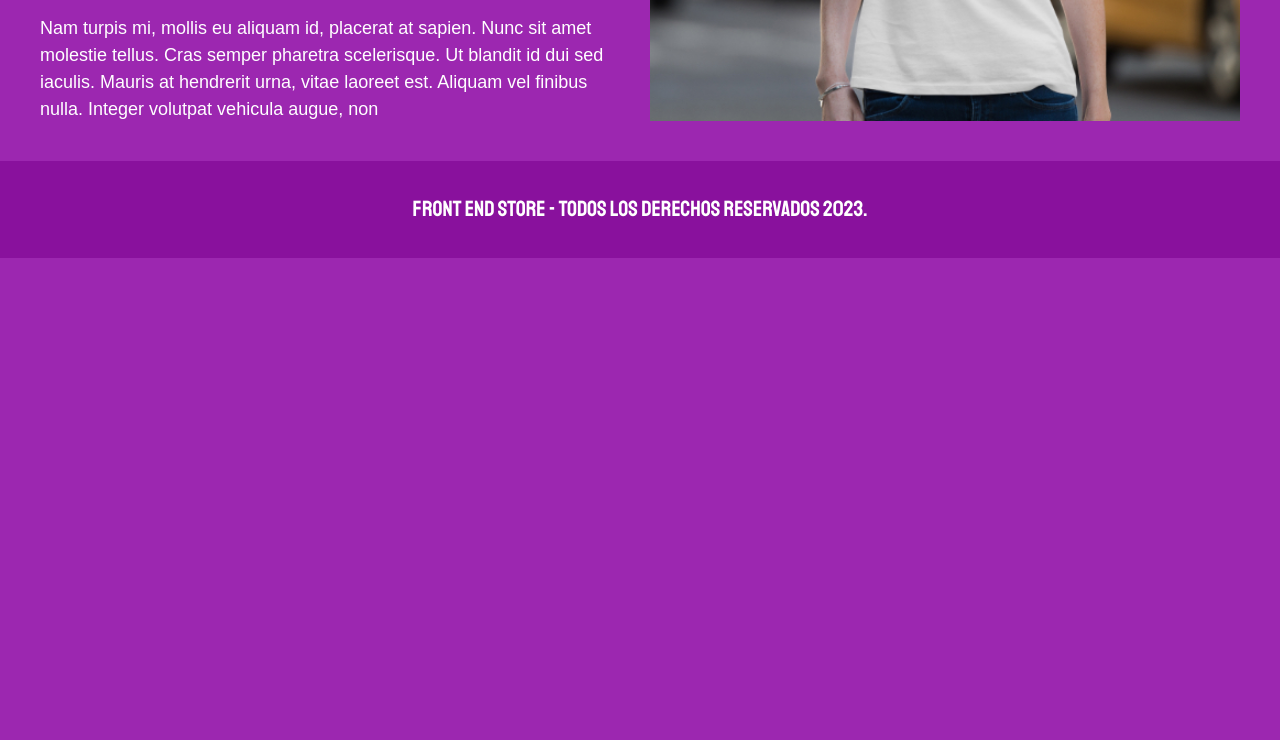
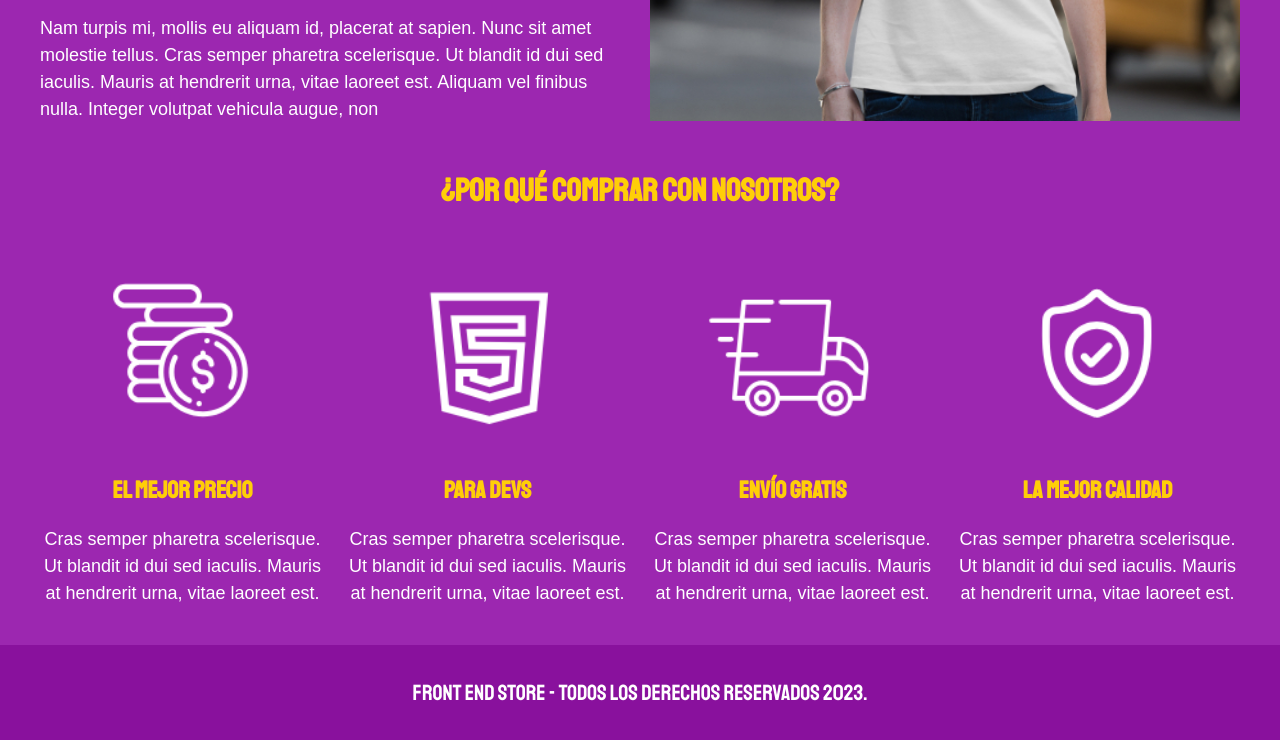
Before and after one commit to Patchwtf/FrontEnd-Store, a plain HTML site: page nosotros.html in a window 1280 px wide. Shown: the part 634-1374 px from the top of the page. Before the commit the page ends 892 px from the top, so only its background shows below. Drawn offline with Linux system fonts and the light colour scheme.

Commit message:
Se termino el desarrollo de nosotros

```diff
--- a/css/styles.css
+++ b/css/styles.css
@@ -193,7 +193,7 @@ h3 {
 /* Nosotros */
 
 .nosotros {
-  display: grid ;
+  display: grid;
   grid-template-rows: repeat(2, auto);
 }
 
@@ -213,3 +213,29 @@ h3 {
     grid-column: 2/3;
   }
 }
+
+/* Bloques */
+
+.bloques {
+  display: grid;
+  grid-template-columns: repeat(2, 1fr);
+  gap: 2rem;
+}
+
+@media (min-width: 768px) {
+  .bloques {
+    grid-template-columns: repeat(4, 1fr);
+  }
+}
+
+.bloque {
+  text-align: center;
+}
+
+.bloque__titulo {
+  margin: 0;
+}
+
+.bloque__imagen {
+  width: 100%;
+}
--- a/nosotros.html
+++ b/nosotros.html
@@ -60,7 +60,60 @@
           class="nosotros__imagen" />
       </div>
     </main>
-
+    <section class="contenedor comprar">
+      <h2 class="comprar__titulo">¿Por qué comprar con nosotros?</h2>
+      <div class="bloques">
+        <div class="bloque">
+          <img
+            src="img/icono_1.png"
+            alt="porque comprar"
+            class="bloque__imagen" />
+          <h3 class="bloque__titulo">El mejor Precio</h3>
+          <p>
+            Cras semper pharetra scelerisque. Ut blandit id dui sed iaculis.
+            Mauris at hendrerit urna, vitae laoreet est.
+          </p>
+        </div>
+        <!-- .bloque -->
+        <div class="bloque">
+          <img
+            src="img/icono_2.png"
+            alt="porque comprar"
+            class="bloque__imagen" />
+          <h3 class="bloque__titulo">Para Devs</h3>
+          <p>
+            Cras semper pharetra scelerisque. Ut blandit id dui sed iaculis.
+            Mauris at hendrerit urna, vitae laoreet est.
+          </p>
+        </div>
+        <!-- .bloque -->
+        <div class="bloque">
+          <img
+            src="img/icono_3.png"
+            alt="porque comprar"
+            class="bloque__imagen" />
+          <h3 class="bloque__titulo">Envío Gratis</h3>
+          <p>
+            Cras semper pharetra scelerisque. Ut blandit id dui sed iaculis.
+            Mauris at hendrerit urna, vitae laoreet est.
+          </p>
+        </div>
+        <!-- .bloque -->
+        <div class="bloque">
+          <img
+            src="img/icono_4.png"
+            alt="porque comprar"
+            class="bloque__imagen" />
+          <h3 class="bloque__titulo">La mejor calidad</h3>
+          <p>
+            Cras semper pharetra scelerisque. Ut blandit id dui sed iaculis.
+            Mauris at hendrerit urna, vitae laoreet est.
+          </p>
+        </div>
+        <!-- .bloque -->
+      </div>
+      <!-- .bloques -->
+    </section>
     <footer class="footer">
       <p class="footer_texto">
         Front End Store - Todos los derechos reservados 2023.
```
